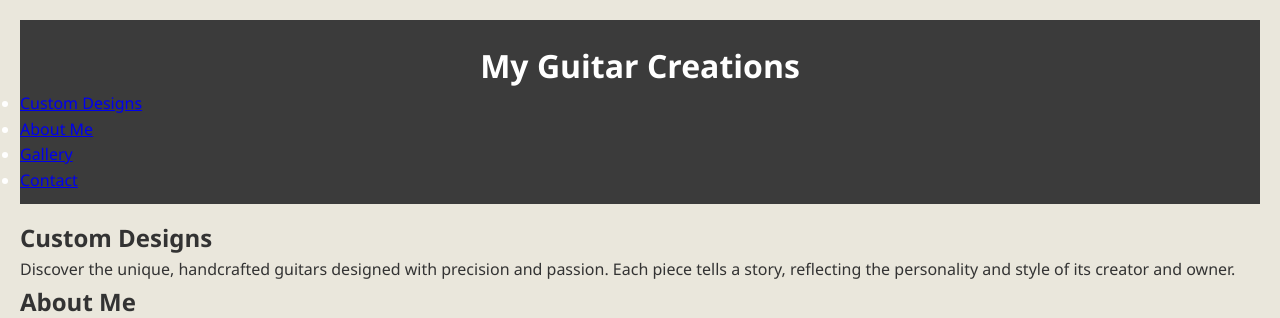
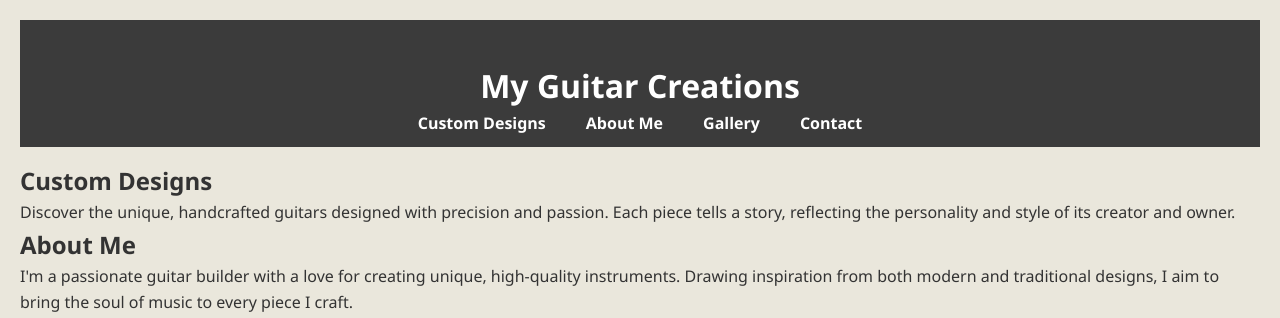
Before and after one commit to TheHairyGeek/TheHairyGeek.github.io, a plain HTML site: page index.html in a window 1280 px wide. Shown: the top 318 px of the page. Drawn offline with Linux system fonts and the light colour scheme.

Commit message:
Update style.css

```diff
--- a/style.css
+++ b/style.css
@@ -1,4 +1,39 @@
 /* Basic Reset */
+/* Basic styles */
+body, html {
+    margin: 0;
+    padding: 0;
+    font-family: Arial, sans-serif;
+}
+
+header {
+    background-color: #333;
+    color: #fff;
+    padding: 20px 0;
+    text-align: center;
+}
+
+nav ul {
+    list-style-type: none;
+    padding: 0;
+    margin: 0;
+    display: flex;
+    justify-content: center;
+}
+
+nav li {
+    margin: 0 20px;
+}
+
+nav a {
+    color: #fff;
+    text-decoration: none;
+    font-weight: bold;
+}
+
+/* Add your additional styles here */
+
+
 * {
     margin: 0;
     padding: 0;
```
